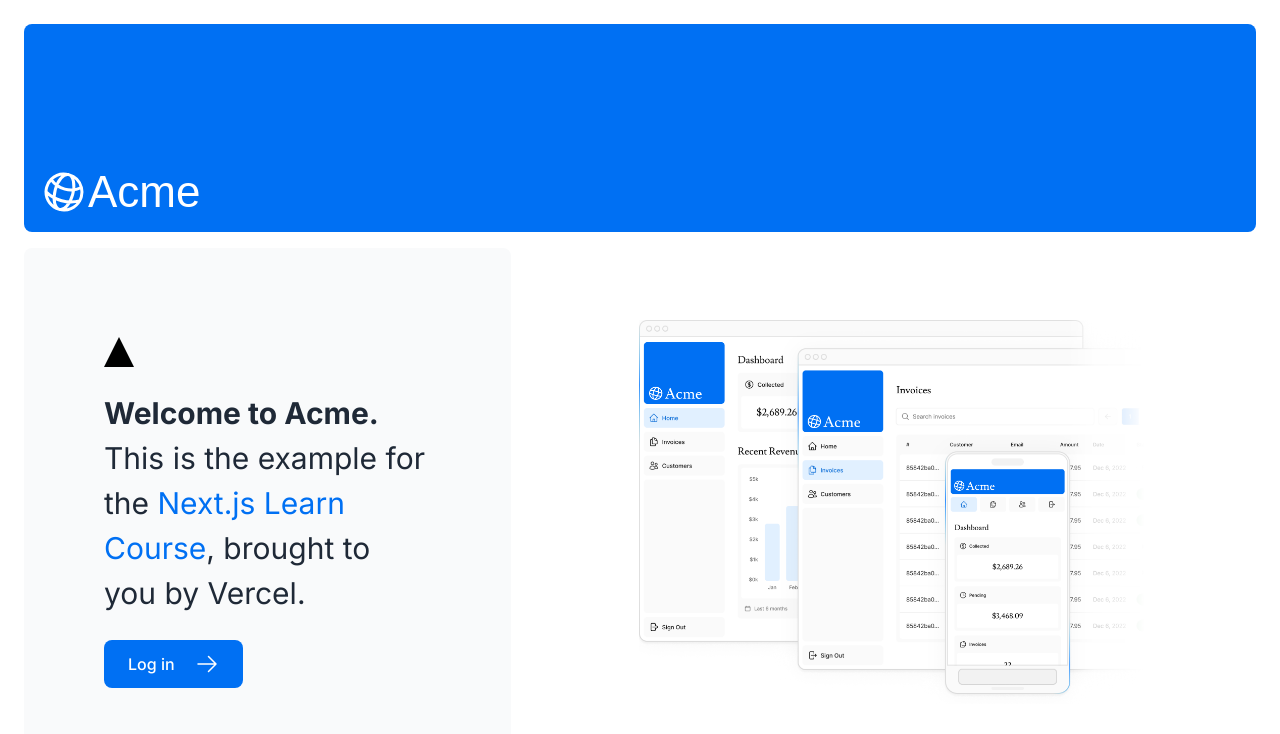
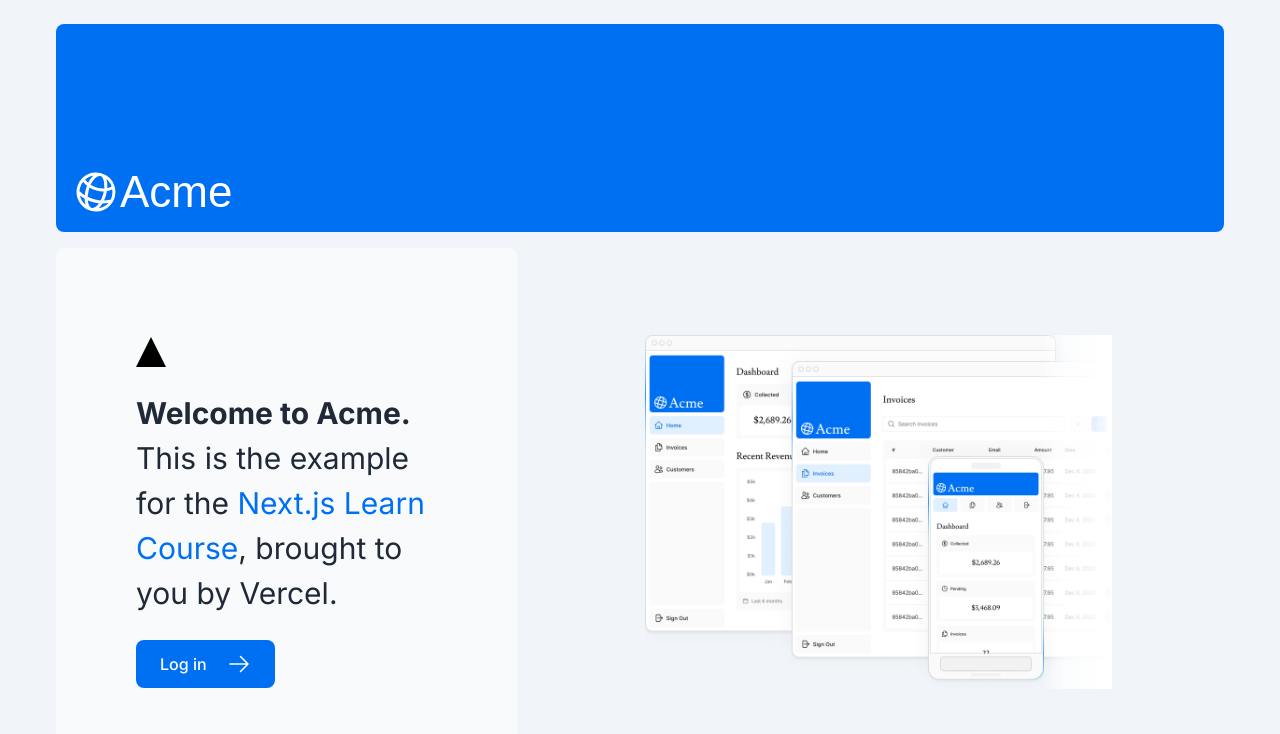
Before and after one commit to hjkrannig/nextjs_dashboard, a Next.js app: page / in a window 1280 px wide. Shown: the top 734 px of the page. Built offline with nearby package versions, Linux system fonts and the light colour scheme; a web font is replaced by a local one.

Commit message:
Readme.kg.md bis Kapitel 9 bearbeitet

```diff
--- a/app/layout.tsx
+++ b/app/layout.tsx
@@ -4,7 +4,10 @@
 export default function RootLayout({ children }: { children: React.ReactNode }) {
   return (
     <html lang="en">
-      <body className={`${inter.className} antialiased`}>{children}</body>
+      {/* <body className={`${inter.className} antialiased `}> */}
+      <body className={`${inter.className} antialiased w-[95%] mx-auto bg-slate-100`}>
+        {children}
+      </body>
     </html>
   );
 }
```
Also changed, not shown: 2 other files (tests, documents, lock files or other folders).
